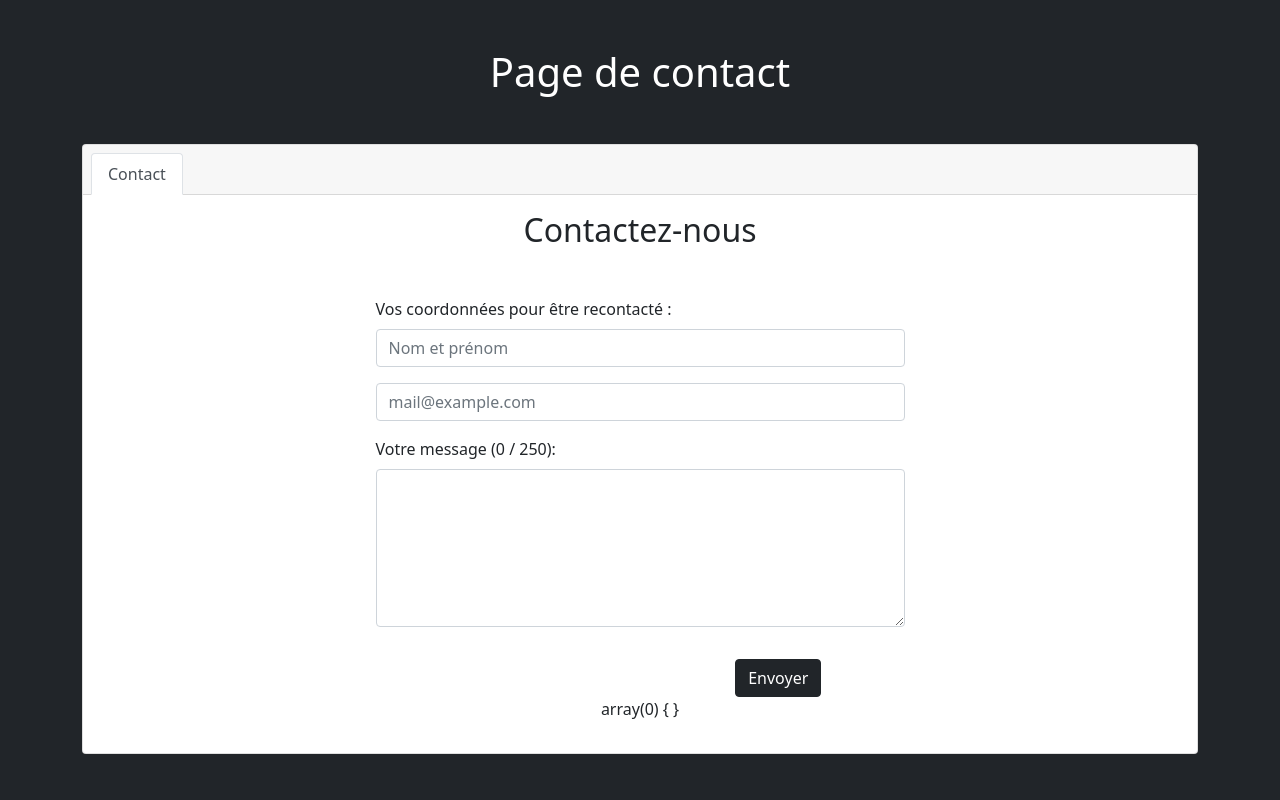
After one commit to alexy76/Projet-PRO, a PHP site: page /views/contact.php in a window 1280 px wide. The commit adds this page. Run offline with PHP 8.4, Linux system fonts and the light colour scheme; some libraries are stand-ins or nearby versions.

Commit message:
Mise en place du formulaire de contact

```diff
--- /dev/null
+++ b/ecommerce/controllers/ctrContact.php
@@ -0,0 +1,22 @@
+<?php
+
+require_once '../config.php';
+require_once '../models/Database.php';
+require_once '../models/Newsletters.php';
+require_once '../tools/cleanData.php';
+
+/** Initialisation des paramètres de la page */
+
+if(session_status() === PHP_SESSION_NONE) session_start();
+
+
+if(isset($_POST['fromName'], $_POST['fromMail'], $_POST['messageMail'], $_POST['g-recaptcha-response'], $_POST['sendMail']))
+{
+    if(!emptyArray($_POST, 1)){
+        echo 'tableau plein';
+    }
+    else
+        $messageAlert = ['danger', 'Tous les champs doivent être complétés !'];
+}
+
+?>
--- a/ecommerce/tools/cleanData.php
+++ b/ecommerce/tools/cleanData.php
@@ -1,7 +1,7 @@
 <?php
 require_once "../tools/PHPMailer/PHPMailerAutoload.php";
 
-function smtpmailer($to, $from, $from_name, $subject, $body)
+function smtpmailer($to, $from, $from_name, $subject, $body) : bool
 {
     $mail = new PHPMailer();
     $mail->IsSMTP();
@@ -28,7 +28,7 @@ function smtpmailer($to, $from, $from_name, $subject, $body)
     return $mail->Send();
 }
 
-function cleanDataArray(array $dataArray)
+function cleanDataArray(array $dataArray) : array
 {
     return array_map(
         function($elt){
@@ -37,9 +37,18 @@ function cleanDataArray(array $dataArray)
     , $dataArray);
 }
 
-function cleanData(string $elt)
+function cleanData(string $elt) : string
 {
     return trim(stripslashes(htmlspecialchars($elt)));
 }
 
+function emptyArray(array $tab, int $nb) : bool
+{
+    $arrayData = array_filter($tab, function($elt){
+        return !empty($elt);
+    });
+
+    return count($arrayData) == $nb ? true : false;
+}
+
 ?>
--- /dev/null
+++ b/ecommerce/views/contact.php
@@ -0,0 +1,102 @@
+<?php
+require_once '../controllers/ctrContact.php';
+?>
+
+<!doctype html>
+<html lang="fr">
+
+<head>
+    <title>Page de contact</title>
+    <meta charset="utf-8">
+    <meta name="viewport" content="width=device-width, initial-scale=1, shrink-to-fit=no">
+    <link rel="stylesheet" href="https://cdn.jsdelivr.net/npm/bootstrap@5.0.2/dist/css/bootstrap.min.css" integrity="sha384-EVSTQN3/azprG1Anm3QDgpJLIm9Nao0Yz1ztcQTwFspd3yD65VohhpuuCOmLASjC" crossorigin="anonymous">
+    <link rel="stylesheet" href="../assets/css/style.css">
+    <script src="https://www.google.com/recaptcha/api.js" async defer></script>
+</head>
+
+
+<body class="bg-dark">
+
+    <h1 class="text-center mt-5 text-white">Page de contact</h1>
+
+    <div class="container mt-5">
+
+        <div class="card text-center">
+            <div class="card-header">
+                <ul class="nav nav-tabs card-header-tabs">
+                    <li class="nav-item">
+                        <a class="nav-link active" aria-current="true" href="">Contact</a>
+                    </li>
+                </ul>
+            </div>
+            <div class="card-body">
+                <div class="row">
+
+                    <!-- Formulaire de contact -->
+
+                    <div id="formConnection" class="col-lg-6 col m-auto">
+
+                        <h2 class="card-title mb-5">Contactez-nous</h2>
+
+                        <form class="text-start" method="POST" action="">
+
+                            <?php if (isset($messageAlert)) : ?>
+
+                                <div class="alert alert-<?= $messageAlert[0] ?> text-center" role="alert">
+                                    <?= $messageAlert[1] ?>
+                                </div>
+
+                            <?php endif; ?>
+
+                            <div class="mb-3">
+                                <label for="exampleFormControlInput1" class="form-label">Vos coordonnées pour être recontacté :</label>
+                                <span class="text-danger"><?= $errors['fromName'] ?? '' ?></span>
+                                <input type="text" name="fromName" class="form-control" id="exampleFormControlInput1" placeholder="Nom et prénom">
+                            </div>
+                            <div class="mb-3">
+                                <span class="text-danger"><?= $errors['fromMail'] ?? '' ?></span>
+                                <input type="email" name="fromMail" class="form-control" id="exampleFormControlInput1" placeholder="mail@example.com">
+                            </div>
+                            <div class="mb-3">
+                                <label for="exampleFormControlTextarea1" class="form-label">Votre message (0 / 250):</label>
+                                <span class="text-danger"><?= $errors['messageMail'] ?? '' ?></span>
+                                <textarea name="messageMail" class="form-control" id="exampleFormControlTextarea1" rows="6"></textarea>
+                            </div>
+
+                            <div class="row mt-3">
+                                <span class="text-danger"><?= $errors['reCaptcha'] ?? '' ?></span>
+                                <div class="g-recaptcha col-6" data-sitekey="6LdB5HAeAAAAAFSg6xSD0ZUXvFLUt2kSQB6cp5Zp"></div>
+                                <div class="text-center mt-3 col-6">
+                                    <input type="submit" name="sendMail" class="btn btn-dark" value="Envoyer">
+                                </div>
+                            </div>
+
+
+                        </form>
+
+                        <p>
+                            <?php
+                            var_dump($_POST);
+                            ?>
+                        </p>
+
+
+                    </div>
+                </div>
+
+            </div>
+        </div>
+
+    </div>
+
+    <?php if (isset($messageFlash)) : ?>
+        <span id="messageFlash"></span>
+    <?php endif; ?>
+
+    <script src="//cdn.jsdelivr.net/npm/sweetalert2@11"></script>
+    <script src="../assets/js/app.js"></script>
+    <script src="https://cdn.jsdelivr.net/npm/@popperjs/core@2.9.2/dist/umd/popper.min.js" integrity="sha384-IQsoLXl5PILFhosVNubq5LC7Qb9DXgDA9i+tQ8Zj3iwWAwPtgFTxbJ8NT4GN1R8p" crossorigin="anonymous"></script>
+    <script src="https://cdn.jsdelivr.net/npm/bootstrap@5.0.2/dist/js/bootstrap.min.js" integrity="sha384-cVKIPhGWiC2Al4u+LWgxfKTRIcfu0JTxR+EQDz/bgldoEyl4H0zUF0QKbrJ0EcQF" crossorigin="anonymous"></script>
+</body>
+
+</html>
--- a/ecommerce/views/forget.php
+++ b/ecommerce/views/forget.php
@@ -58,7 +58,7 @@ require_once '../controllers/ctrForget.php';
 
                             <div class="mb-3">
                                 <span class="text-danger"><?= $errors['mail'] ?? '' ?></span>
-                                <input type="mail" class="form-control" id="exampleFormControlInput1" placeholder="mail@example.com" name="mail" value="">
+                                <input type="email" class="form-control" id="exampleFormControlInput1" placeholder="mail@example.com" name="mail" value="">
                             </div>
 
                             <div class="mt-3">
--- a/ecommerce/views/home.php
+++ b/ecommerce/views/home.php
@@ -1,5 +1,6 @@
 <?php
 require_once '../controllers/ctrHome.php';
+var_dump($_POST);
 ?>
 
 <!doctype html>
@@ -11,6 +12,7 @@ require_once '../controllers/ctrHome.php';
     <meta name="viewport" content="width=device-width, initial-scale=1, shrink-to-fit=no">
     <link rel="stylesheet" href="https://cdn.jsdelivr.net/npm/bootstrap@5.0.2/dist/css/bootstrap.min.css" integrity="sha384-EVSTQN3/azprG1Anm3QDgpJLIm9Nao0Yz1ztcQTwFspd3yD65VohhpuuCOmLASjC" crossorigin="anonymous">
     <link rel="stylesheet" href="../assets/css/style.css">
+    <script src="https://www.google.com/recaptcha/api.js" async defer></script>
 </head>
 
 
@@ -22,6 +24,7 @@ require_once '../controllers/ctrHome.php';
 
         <p class="mt-5"><a class="btn btn-dark text-white w-50" href="login.php">Fonctionnalité "Page de connexion / inscription"</a></p>
         <p class="mt-2"><a class="btn btn-secondary text-white w-50" href="forget.php">Fonctionnalité "Page de mot de passe oublié"</a></p>
+        <p class="mt-2"><a class="btn btn-light w-50 border border-dark" href="contact.php">Fonctionnalité "Page Contactez-nous"</a></p>
 
     </div>
 
@@ -32,6 +35,8 @@ require_once '../controllers/ctrHome.php';
         <form method="POST" action="">
             <div class="input-group mb-3 w-25">
                 <input type="text" class="form-control d-inline-block" name="NewsLetterMail" placeholder="mail@example.com" aria-label="Recipient's username" aria-describedby="button-addon2">
+                <!-- Voir le recaptcha plus tard -->
+                <div class="g-recaptcha" data-sitekey="6Le-4HceAAAAAO_LO-NXQ-WDye4M9aIPQFO5laVH" data-size="invisible"></div>
                 <button class="btn btn-dark" type="submit" id="button-addon2" name="subscribeNews">Button</button>
             </div>
         </form>
```
Also changed, not shown: ecommerce/controllers/ctrHome.php (+7 -1 lines), ecommerce/controllers/ctrLogin.php (+16 -9 lines), ecommerce/views/login.php (+8 -0 lines).
